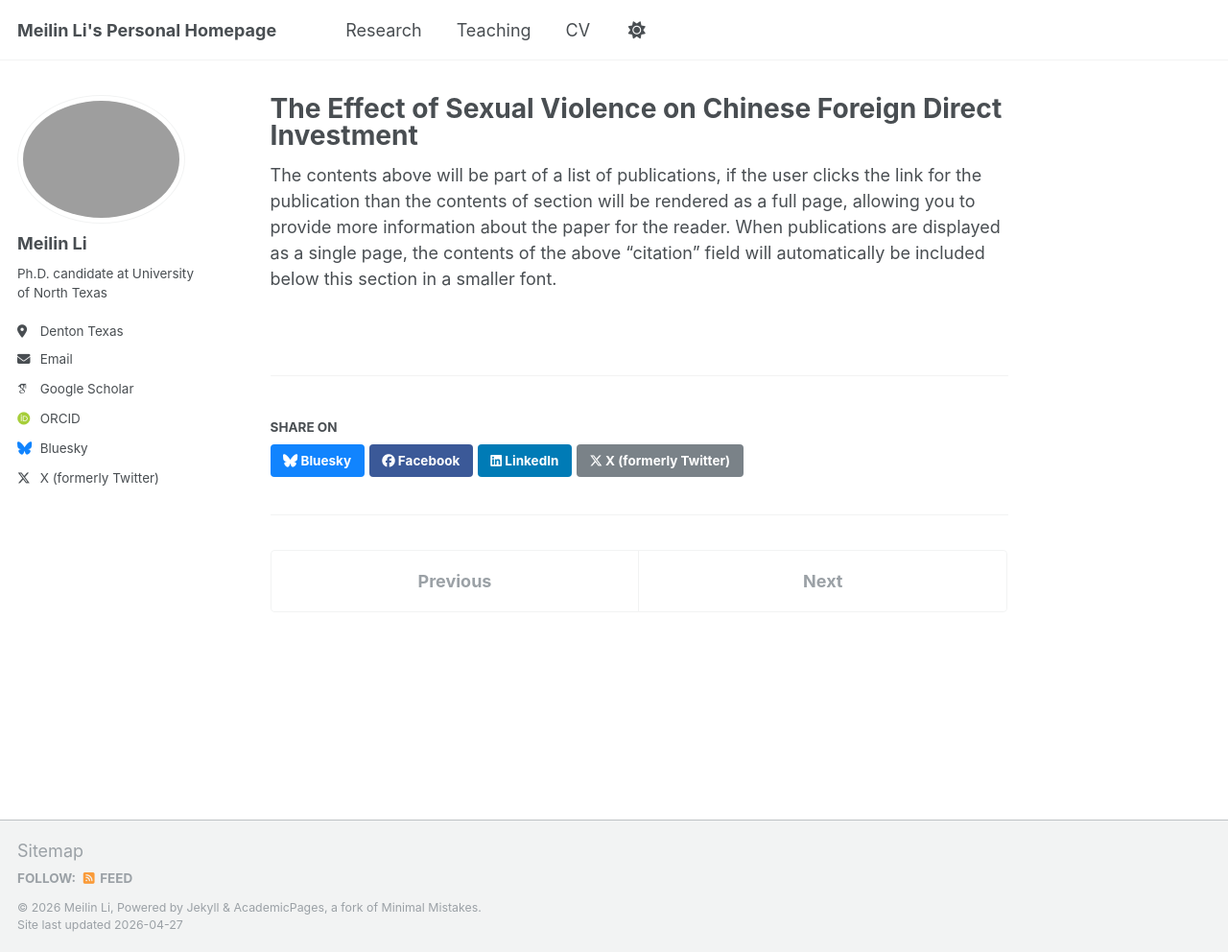
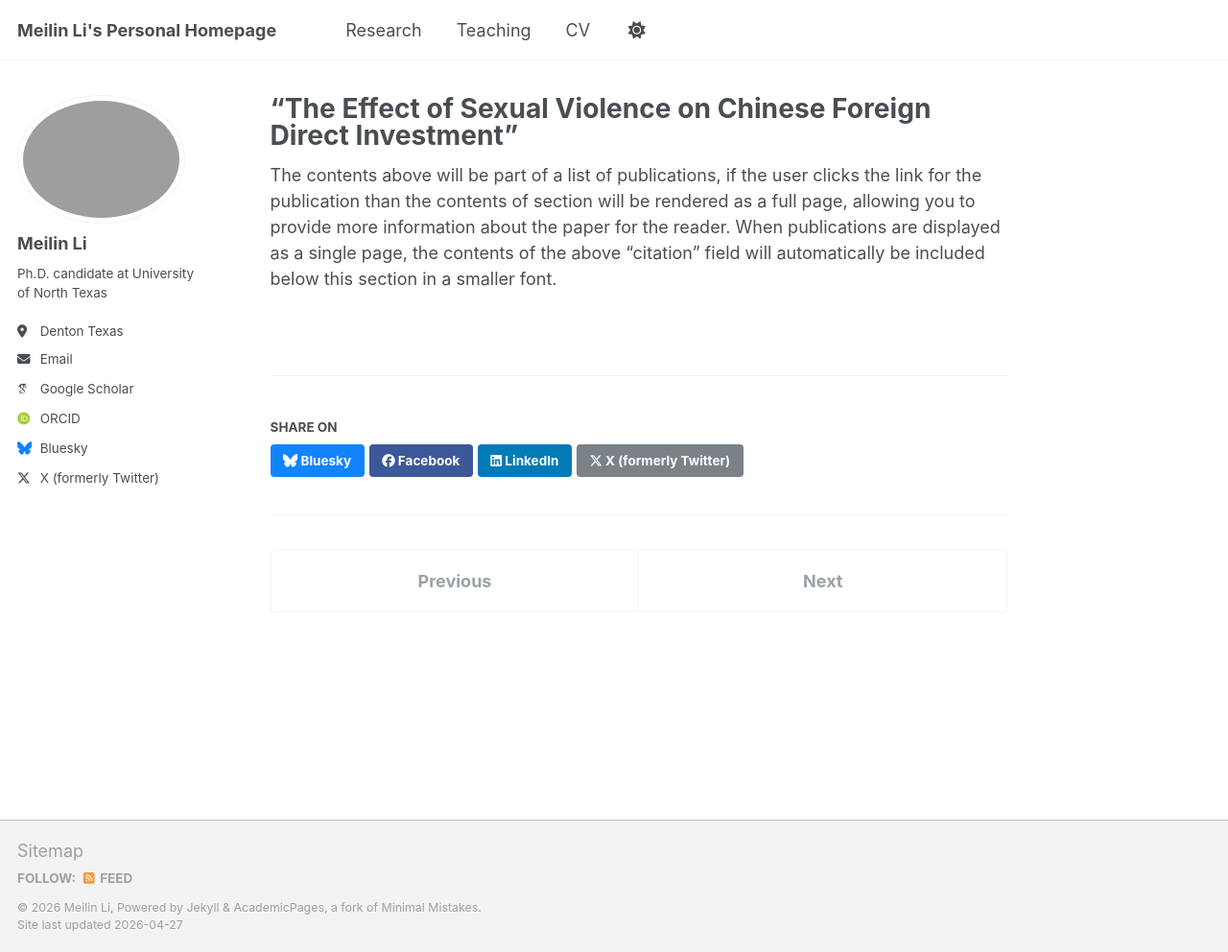
Before and after one commit to meilinlinet/meilinlinet.github.io, a Jekyll site: the page built from _publications/2010-10-01-paper-title-number-2.md, in a window 1280 px wide and 992 px high. Shown: the whole window at 96% size. Built offline with Jekyll 4.4.1, drawn with Linux system fonts in a browser that asks for light colours; some web fonts are replaced.

```diff
--- a/_publications/2010-10-01-paper-title-number-2.md
+++ b/_publications/2010-10-01-paper-title-number-2.md
@@ -1,5 +1,5 @@
 ---
-title: "The Effect of Sexual Violence on Chinese Foreign Direct Investment"
+title: '"The Effect of Sexual Violence on Chinese Foreign Direct Investment"'
 collection: publications
 category: manuscripts
 #permalink: /publication/2010-10-01-paper-title-number-2
```
